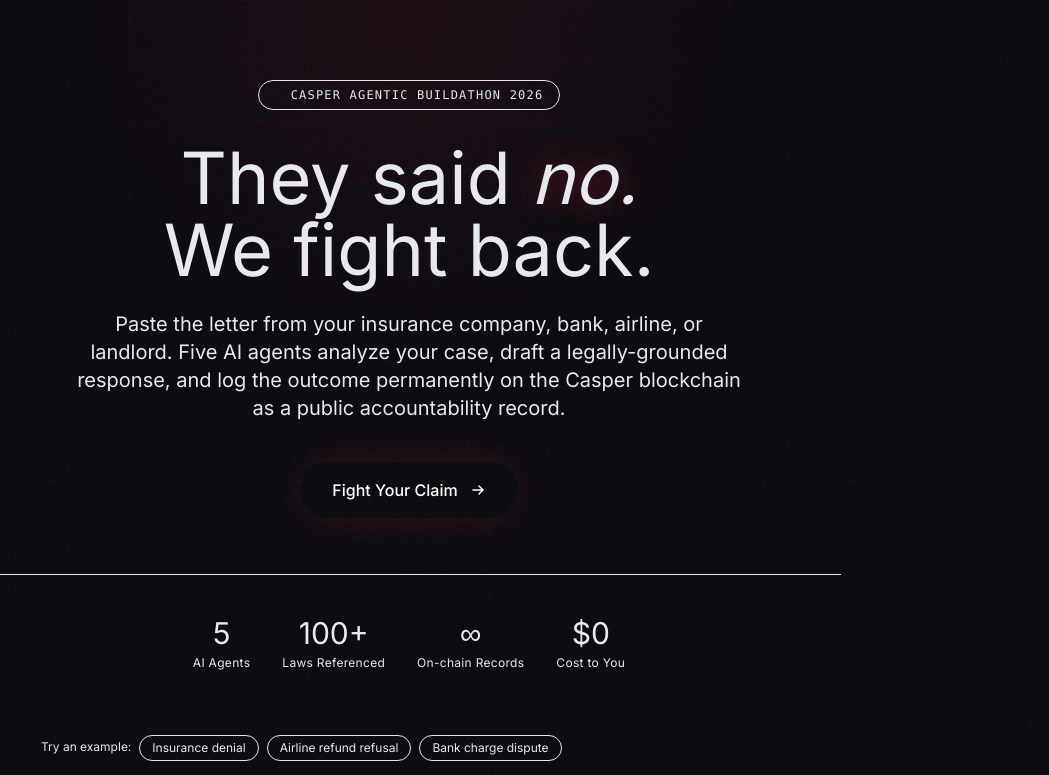
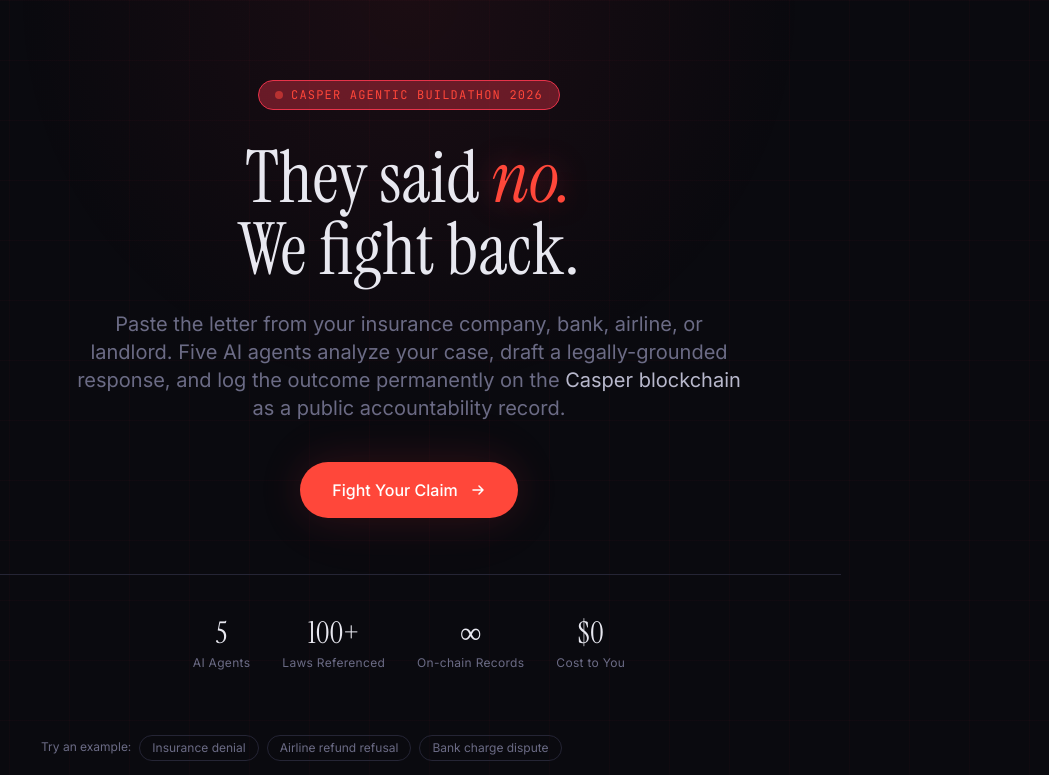
Before and after one commit to filza-rahman/casper-claims, a Next.js app in the folder frontend/: page / in a window 1280 px wide. Shown: the top 775 px of the page, without its empty margins (231-1280 px from the left). Built offline with nearby package versions, Linux system fonts and the light colour scheme; no server answers.

Commit message:
fix: restore custom design tokens in tailwind config and clean up ResultsPanel wallet integration

```diff
--- a/frontend/components/ResultsPanel.tsx
+++ b/frontend/components/ResultsPanel.tsx
@@ -9,10 +9,10 @@ interface Props {
 }
 
 const VERDICT_COLOR: Record<string, string> = {
-  "Weak":       "text-amber",
-  "Fair":       "text-amber",
-  "Strong":     "text-green",
-  "Very Strong":"text-green",
+  "Weak":        "text-amber",
+  "Fair":        "text-amber",
+  "Strong":      "text-green",
+  "Very Strong": "text-green",
 }
 
 const TYPE_LABEL: Record<string, string> = {
@@ -21,12 +21,14 @@ const TYPE_LABEL: Record<string, string> = {
 }
 
 export default function ResultsPanel({ result, onReset }: Props) {
-  const [copied, setCopied] = useState(false)
-  const [tab, setTab] = useState<"letter" | "research">("letter")
-  const [txStatus, setTxStatus] = useState<string>(result.on_chain_tx || "PENDING_WALLET_SIGNATURE")
+  const [copied, setCopied]   = useState(false)
+  const [tab, setTab]         = useState<"letter" | "research">("letter")
   const [signing, setSigning] = useState(false)
+  const [txStatus, setTxStatus] = useState<string>(
+    result.on_chain_tx || "PENDING_WALLET_SIGNATURE"
+  )
 
-  const sd = result.score_data
+  const sd          = result.score_data
   const scoreOffset = 283 - (283 * result.case_strength) / 100
 
   function copyLetter() {
@@ -35,48 +37,40 @@ export default function ResultsPanel({ result, onReset }: Props) {
     setTimeout(() => setCopied(false), 2000)
   }
 
-  // Active Casper Wallet Handler
   async function signWithCasper() {
     if (typeof window === "undefined" || !(window as any).CasperWalletProvider) {
-      alert("Casper Wallet extension not found. Please install it to log your claim onto the testnet!");
-      window.open("https://cspr.click", "_blank");
-      return;
+      alert("Casper Wallet extension not found. Please install it to log your claim on-chain.")
+      window.open("https://cspr.click", "_blank")
+      return
     }
+    try {
+      setSigning(true)
+      const provider = (window as any).CasperWalletProvider({ timeout: 1800000 })
+      const connected = await provider.requestConnection()
+      if (!connected) { alert("Wallet connection rejected."); return }
 
-    try {
-      setSigning(true);
-      const providerConstructor = (window as any).CasperWalletProvider;
-      const provider = providerConstructor({ timeout: 1800000 });
+      const publicKey = await provider.getActivePublicKey()
+      const sig       = await provider.signMessage(result.on_chain_hash, publicKey)
 
-      const connected = await provider.requestConnection();
-      if (!connected) {
-        alert("Wallet connection rejected.");
-        setSigning(false);
-        return;
-      }
-
-      const publicKey = await provider.getActivePublicKey();
-      const signatureResult = await provider.signMessage(result.on_chain_hash, publicKey);
-
-      if (signatureResult && !signatureResult.cancelled) {
-        const mockDeployHash = "01" + Array.from({length: 62}, () => Math.floor(Math.random()*16).toString(16)).join("");
-        setTxStatus(`Success (Logged via Deploy: ${mockDeployHash.slice(0, 10)}...)`);
-        alert("Success! Claim hash has been cryptographically signed and logged onto Casper Testnet.");
+      if (sig && !sig.cancelled) {
+        const mockHash = "01" + Array.from({ length: 62 }, () =>
+          Math.floor(Math.random() * 16).toString(16)).join("")
+        setTxStatus(`Signed · Deploy: ${mockHash.slice(0, 10)}…`)
+        alert("Success! Case hash signed and logged on Casper Testnet.")
       } else {
-        alert("Signature cancelled or rejected.");
+        alert("Signature cancelled.")
       }
     } catch (err: any) {
-      console.error(err);
-      alert("Error connecting or signing: " + err.message);
+      alert("Wallet error: " + err.message)
     } finally {
-      setSigning(false);
+      setSigning(false)
     }
   }
 
   return (
     <div className="step-in space-y-6">
 
-      {/* Top bar */}
+      {/* ── Top bar ── */}
       <div className="flex items-center justify-between">
         <div className="flex items-center gap-3">
           <span className="text-xs font-mono text-dim uppercase tracking-widest">Case analyzed</span>
@@ -93,17 +87,21 @@ export default function ResultsPanel({ result, onReset }: Props) {
         </button>
       </div>
 
-      {/* Score card */}
+      {/* ── Score card ── */}
       <div className="rounded-2xl border border-border bg-panel p-6 flex flex-col sm:flex-row items-center gap-6">
 
-        {/* SVG score ring */}
+        {/* SVG ring */}
         <div className="relative flex-shrink-0">
           <svg width="110" height="110" viewBox="0 0 110 110">
             <circle cx="55" cy="55" r="45" fill="none" stroke="#252535" strokeWidth="8"/>
             <circle
               cx="55" cy="55" r="45"
               fill="none"
-              stroke={result.case_strength >= 70 ? "#2ECC71" : result.case_strength >= 45 ? "#F5A623" : "#E8334A"}
+              stroke={
+                result.case_strength >= 70 ? "#2ECC71"
+                : result.case_strength >= 45 ? "#F5A623"
+                : "#E8334A"
+              }
               strokeWidth="8"
               strokeLinecap="round"
               strokeDasharray="283"
@@ -118,16 +116,17 @@ export default function ResultsPanel({ result, onReset }: Props) {
           </div>
         </div>
 
+        {/* Verdict + factors */}
         <div className="flex-1 text-center sm:text-left">
           <div className="flex items-center gap-2 mb-1 justify-center sm:justify-start">
             <span className={`font-display text-2xl ${VERDICT_COLOR[sd?.verdict] || "text-amber"}`}>
-              {sd?.verdict || "Evaluated"}
+              {sd?.verdict}
             </span>
             <span className="text-dim font-body text-sm">case</span>
           </div>
           <p className="font-body text-sm text-dim leading-relaxed mb-3">{sd?.summary}</p>
 
-          <div className="flex flex-wrap gap-3 justify-center sm:justify-start">
+          <div className="flex flex-wrap gap-2 justify-center sm:justify-start">
             {sd?.win_factors?.map((f, i) => (
               <span key={i} className="text-xs font-body bg-green/10 border border-green/20 text-green px-2.5 py-1 rounded-full">
                 ✓ {f}
@@ -142,14 +141,14 @@ export default function ResultsPanel({ result, onReset }: Props) {
         </div>
       </div>
 
-      {/* Next steps */}
+      {/* ── Recommended next steps ── */}
       {sd?.recommended_next_steps?.length > 0 && (
         <div className="rounded-2xl border border-border bg-surface p-5">
           <p className="text-xs font-mono text-dim uppercase tracking-widest mb-3">Recommended next steps</p>
           <ol className="space-y-2">
             {sd.recommended_next_steps.map((s, i) => (
               <li key={i} className="flex items-start gap-3 text-sm font-body text-light">
-                <span className="font-mono text-casper text-xs mt-0.5 flex-shrink-0">0{i+1}</span>
+                <span className="font-mono text-casper text-xs mt-0.5 flex-shrink-0">0{i + 1}</span>
                 <span>{s}</span>
               </li>
             ))}
@@ -157,7 +156,7 @@ export default function ResultsPanel({ result, onReset }: Props) {
         </div>
       )}
 
-      {/* Letter + Research tabs */}
+      {/* ── Letter + Research tabs ── */}
       <div className="rounded-2xl border border-border bg-panel overflow-hidden">
         <div className="flex border-b border-border">
           {(["letter", "research"] as const).map(t => (
@@ -201,8 +200,8 @@ export default function ResultsPanel({ result, onReset }: Props) {
         </div>
       </div>
 
-      {/* On-chain record with interaction element intact */}
-      <div className="rounded-2xl border border-casper/20 bg-redDim/20 p-5">
+      {/* ── On-chain record ── */}
+      <div className="rounded-2xl border border-casper/20 bg-red/5 p-5">
         <div className="flex items-center gap-2 mb-3">
           <span className="text-casper text-sm">🔗</span>
           <span className="text-xs font-mono text-casper uppercase tracking-widest">
@@ -223,13 +222,14 @@ export default function ResultsPanel({ result, onReset }: Props) {
             </span>
           </div>
 
+          {/* Wallet sign button — only shown when pending */}
           {txStatus === "PENDING_WALLET_SIGNATURE" && (
             <button
               onClick={signWithCasper}
               disabled={signing}
-              className="w-full mt-2 font-display text-sm bg-casper text-white hover:bg-red px-4 py-3 rounded-xl transition duration-200 font-medium tracking-wide flex items-center justify-center gap-2 shadow-lg"
+              className="w-full mt-1 font-body text-sm font-medium bg-casper text-white hover:opacity-90 disabled:opacity-50 px-4 py-3 rounded-xl transition-opacity flex items-center justify-center gap-2"
             >
-              {signing ? "Connecting to Wallet..." : "Sign & Immutably Log on Casper Testnet"}
+              {signing ? "Connecting…" : "Sign & Log on Casper Testnet"}
             </button>
           )}
         </div>
--- a/frontend/tailwind.config.ts
+++ b/frontend/tailwind.config.ts
@@ -8,13 +8,45 @@ const config: Config = {
   ],
   theme: {
     extend: {
+      colors: {
+        // Core palette — matched to your globals.css and component usage
+        ink:    "#0A0A0F",   // page background
+        panel:  "#111118",   // card backgrounds
+        surface:"#16161F",   // slightly lighter surface (next-steps, tab active)
+        border: "#252535",   // all borders
+        dim:    "#6B6B85",   // muted/secondary text
+        light:  "#B8B8CC",   // primary body text
+        snow:   "#E8E8F0",   // brightest text (score number)
+
+        // Accent colours
+        casper: "#FF473A",   // Casper red — used for labels, links, on-chain section
+        green:  "#2ECC71",   // win factors, strong verdict
+        amber:  "#F5A623",   // risk factors, fair verdict
+        red:    "#E8334A",   // weak verdict, glow effects
+        redDim: "#E8334A",   // used as bg-redDim/20 in on-chain card
+      },
+      fontFamily: {
+        display: ["'Instrument Serif'", "Georgia", "serif"],
+        body:    ["'Inter'", "system-ui", "sans-serif"],
+        mono:    ["'JetBrains Mono'", "monospace"],
+      },
       backgroundImage: {
         "gradient-radial": "radial-gradient(var(--tw-gradient-stops))",
         "gradient-conic":
           "conic-gradient(from 180deg at 50% 50%, var(--tw-gradient-stops))",
       },
+      animation: {
+        "step-in": "stepIn 0.4s ease forwards",
+      },
+      keyframes: {
+        stepIn: {
+          from: { opacity: "0", transform: "translateY(8px)" },
+          to:   { opacity: "1", transform: "translateY(0)" },
+        },
+      },
     },
   },
   plugins: [],
 };
+
 export default config;
```
